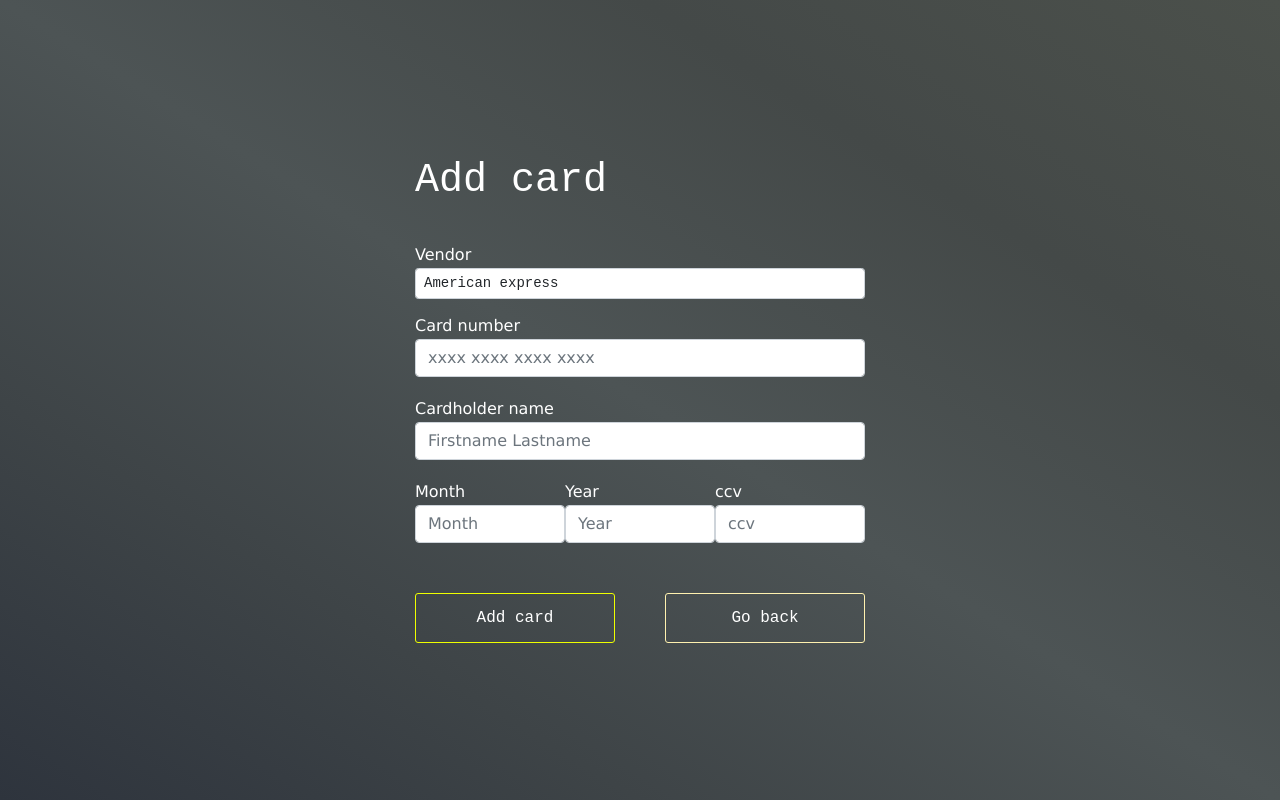
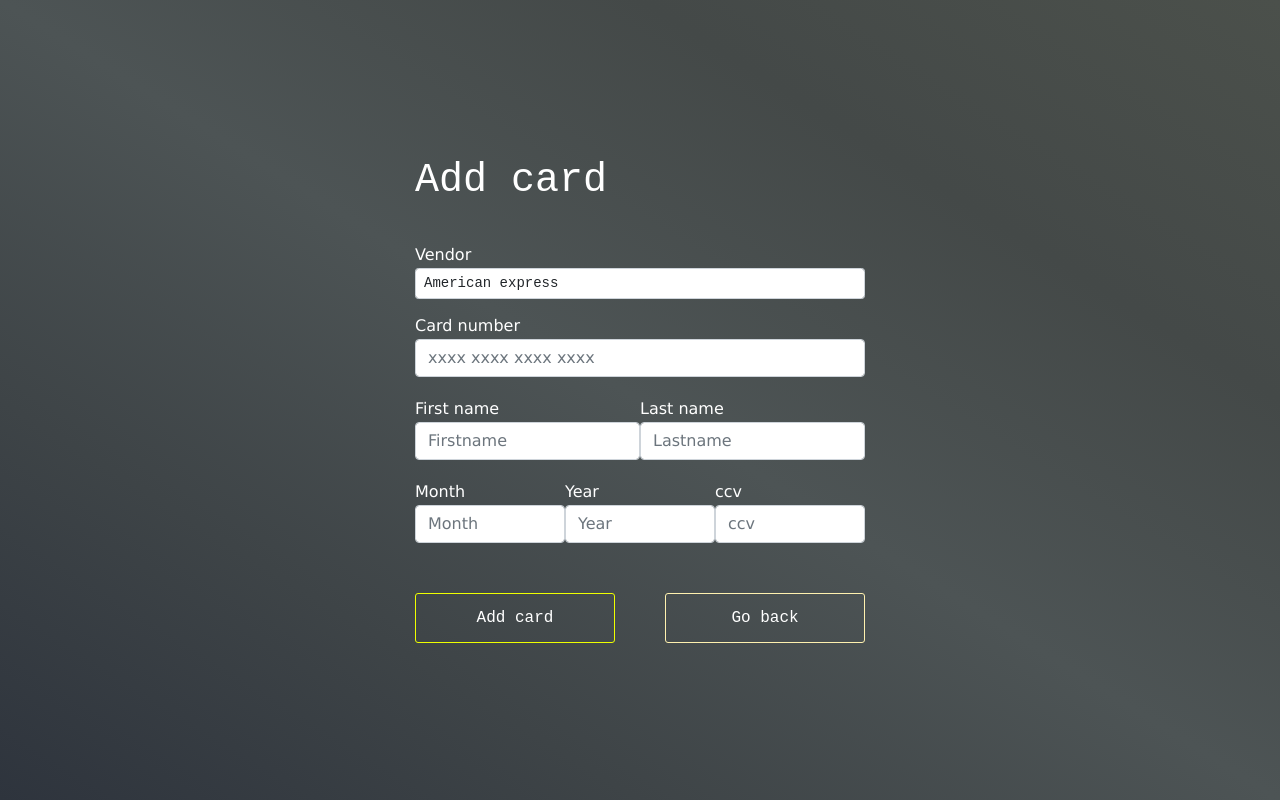
Before and after one commit to Acrasia86/walletTest, a React (Create React App) app: page /addCard in a window 1280 px wide. Built offline with nearby package versions, Linux system fonts and the light colour scheme.

Commit message:
Split upp first name and last name

```diff
--- a/src/components/Card.jsx
+++ b/src/components/Card.jsx
@@ -17,7 +17,7 @@ import React from 'react'
     <p class="card_numer">{card.cardNumber}</p>
     <div class="card__space-75">
       <span class="card__label">Card holder</span>
-      <p class="card__info">{card.cardHolder}</p>
+      <p class="card__info">{card.firstName} {card.lastName}</p>
     </div>
     <div class="card__space-25">
       <span class="card__label">Expires</span>
--- a/src/components/NotActiveCard.jsx
+++ b/src/components/NotActiveCard.jsx
@@ -15,7 +15,7 @@ import React from 'react'
         <p class="card_numer">{card.cardNumber}</p>
         <div class="card__space-75">
           <span class="card__label">Card holder</span>
-          <p class="card__info">{card.cardHolder}</p>
+          <p class="card__info">{card.firstName} {card.lastName}</p>
         </div>
         <div class="card__space-25">
           <span class="card__label">Expires</span>
--- a/src/pages/AddCard.jsx
+++ b/src/pages/AddCard.jsx
@@ -12,7 +12,8 @@ import { useHistory, Link } from 'react-router-dom';
     let visa = document.querySelector('#visa').value;
     let mastercard = document.querySelector('#mastercard').value;
     let cardNumber = document.querySelector('#cardNumber').value;
-    let cardHolder = document.querySelector('#cardHolder').value;
+    let firstName = document.querySelector('#firstName').value;
+    let lastName = document.querySelector('#lastName').value;
     let expireMonth = document.querySelector('#expireMonth').value;
     let expireYear = document.querySelector('#expireYear').value;
     let ccv = document.querySelector('#ccv').value;
@@ -21,7 +22,8 @@ import { useHistory, Link } from 'react-router-dom';
       visa: visa,
       mastercard: mastercard,
         cardNumber: cardNumber,
-        cardHolder: cardHolder,
+        firstName: firstName,
+        lastName: lastName,
         expireMonth: expireMonth,
         expireYear: expireYear,
         ccv: ccv
@@ -47,9 +49,15 @@ import { useHistory, Link } from 'react-router-dom';
     <label className='labels' htmlFor="cardNumber">Card number</label>
     <input type="text" className="form-control cardInput" id="cardNumber" placeholder="xxxx xxxx xxxx xxxx" />
   </div>
+  <div style={{display: 'flex', flexDirection: 'row'}}>
   <div className="form-group">
-    <label className='labels' htmlFor="cardholderName">Cardholder name</label>
-    <input type="text" className="form-control cardInput" id="cardHolder" placeholder="Firstname Lastname" />
+    <label className='labels' htmlFor="firstName">First name</label>
+    <input type="text" className="form-control cardInput" id="firstName" placeholder="Firstname" />
+  </div>
+  <div className="form-group">
+    <label className='labels' htmlFor="lastName">Last name</label>
+    <input type="text" className="form-control cardInput" id="lastName" placeholder="Lastname" />
+  </div>
   </div>
   <div className='validContainer'>
   <div className="form-group">
--- a/src/redux/slice/cardSlice.js
+++ b/src/redux/slice/cardSlice.js
@@ -10,7 +10,8 @@ const cardSlice = createSlice({
             visa: '',
             mastercard: '',
             cardNumber: "1111 1111 1111 1111",
-            cardHolder: 'Jacob Påhlsson',
+            firstName: 'Jacob',
+            lastName: 'Påhlsson',
             expireMonth: 10,
             expireYear: 22,
             ccv: "555",
@@ -27,9 +28,10 @@ const cardSlice = createSlice({
             state.cards = state.cards
         },
         addActiveCard: (state, action) => {
-
+         //push to notActive array from cards array
          state.notActiveCards = [...state.cards, action.payload]
          state.cards.pop();
+         //push to cards array from input
          state.cards = [...state.cards, action.payload]
          state.notActiveCards.pop();
 
```
